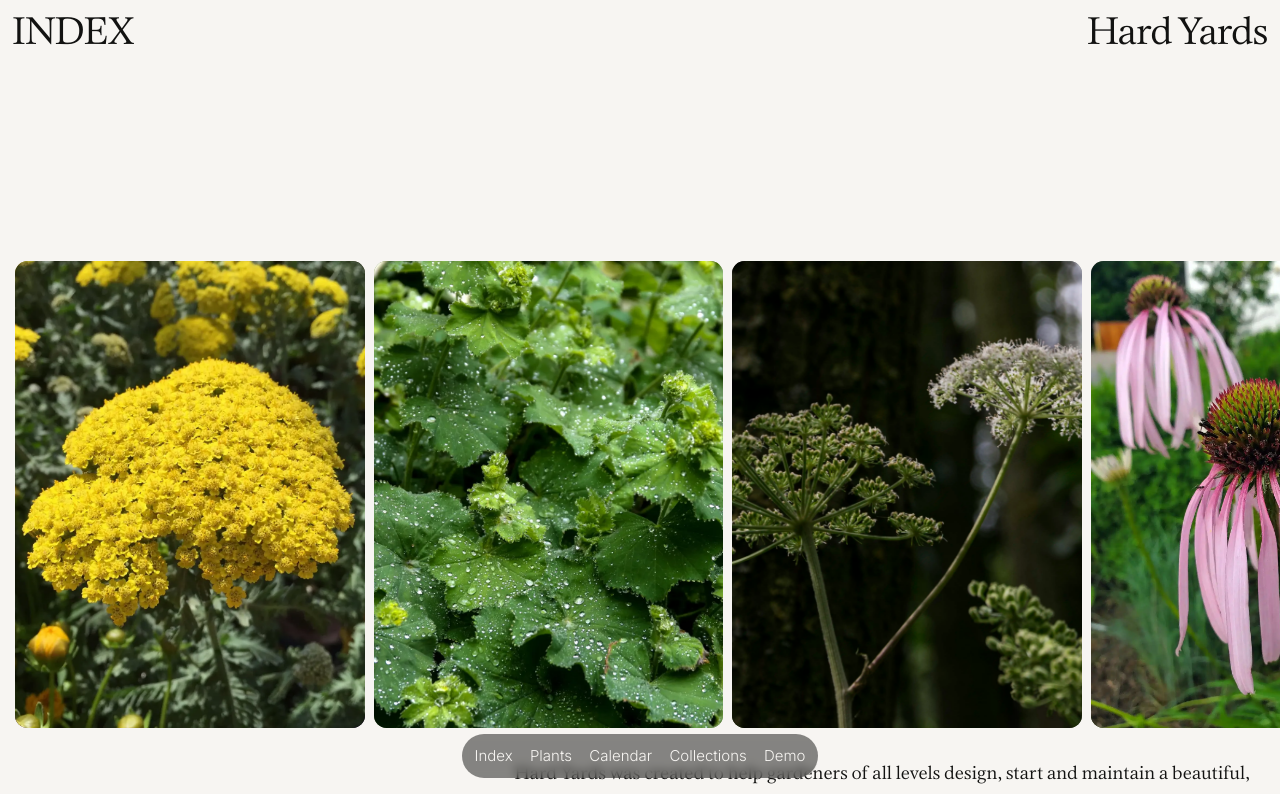
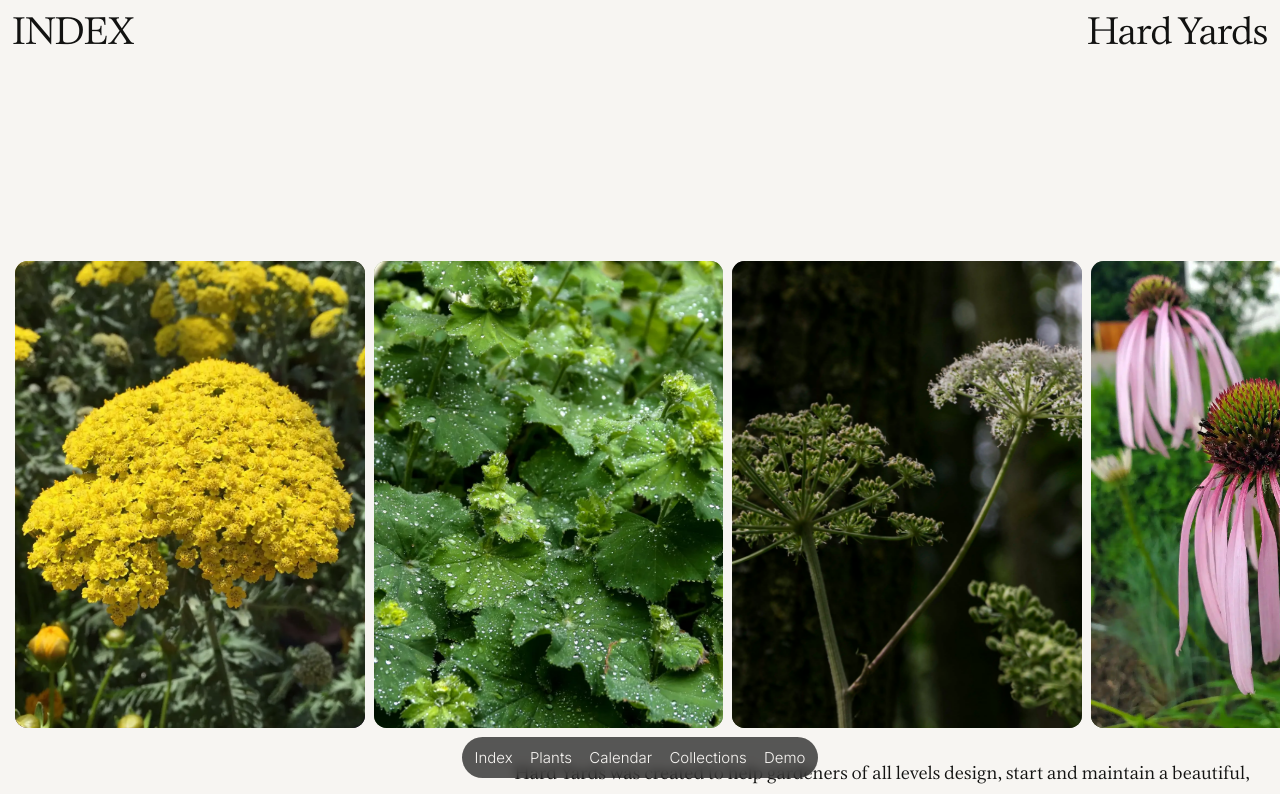
Before and after one commit to bobbyvanrijn/hardyards, a Next.js app: page / in a window 1280 px wide. Shown: the top 794 px of the page. Built offline with nearby package versions, Linux system fonts and the light colour scheme.

Commit message:
Feature: Toolbar improvements, added grasses

```diff
--- a/components/Toolbar.module.css
+++ b/components/Toolbar.module.css
@@ -1,8 +1,8 @@
 .toolbar {
     font-family: var(--font-inter);
     font-size: var(--scale-7);
-    line-height: var(--scale-6);
-    --leading-lineheight: var(--scale-6);
+    line-height: var(--scale-7);
+    --leading-lineheight: var(--scale-7);
 
     position: fixed;
     z-index: 99;
@@ -13,7 +13,7 @@
     display: flex;
     justify-content: center;
 
-    font-weight: 350;
+    font-weight: 375;
     pointer-events: none;
 }
 
@@ -63,7 +63,7 @@
 .toolbar__inner {
     display: flex;
     align-items: center;
-    background: rgb(var(--black) / var(--alpha-5));
+    background: rgb(0 0 0 / .65);
     backdrop-filter: blur(5px);
     border-radius: var(--scale-4);
 }
```
